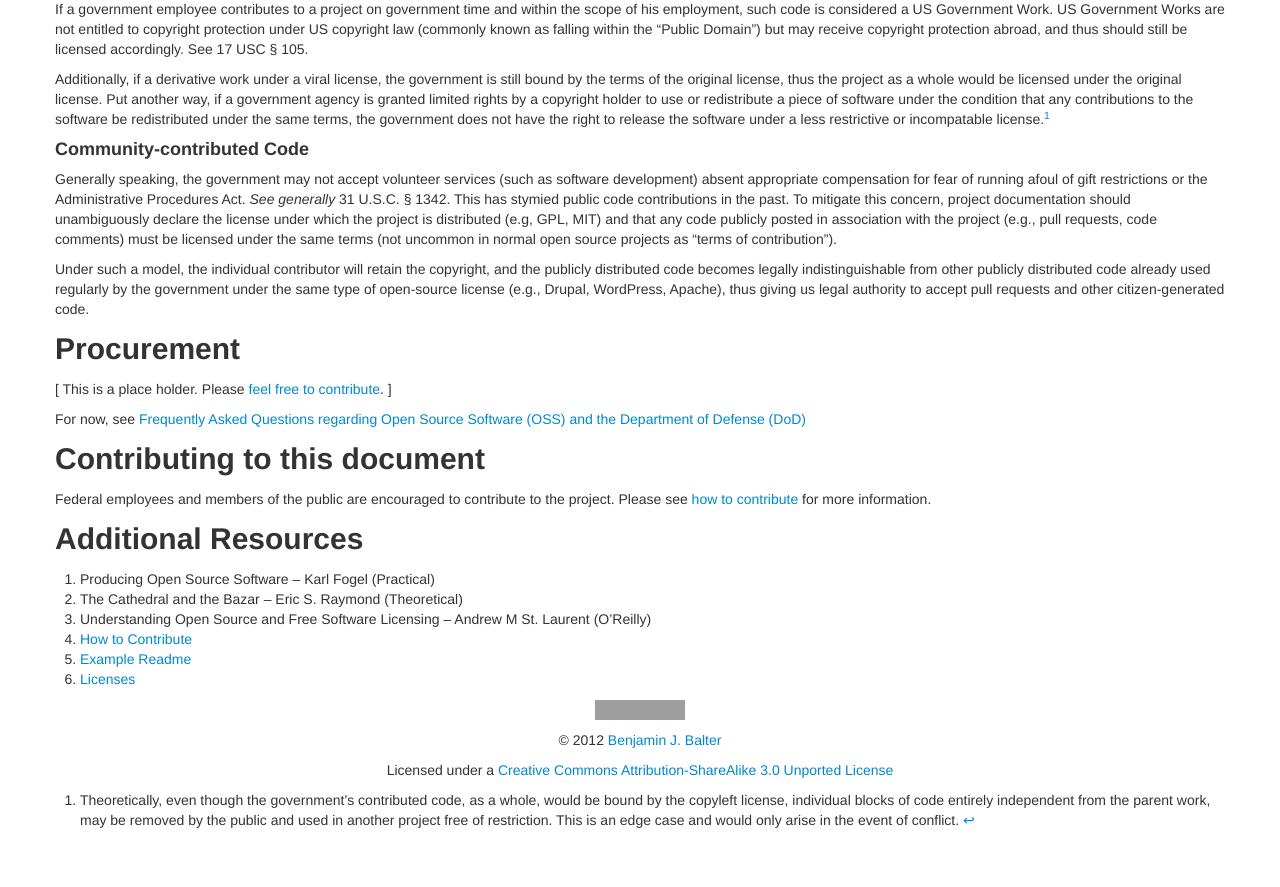
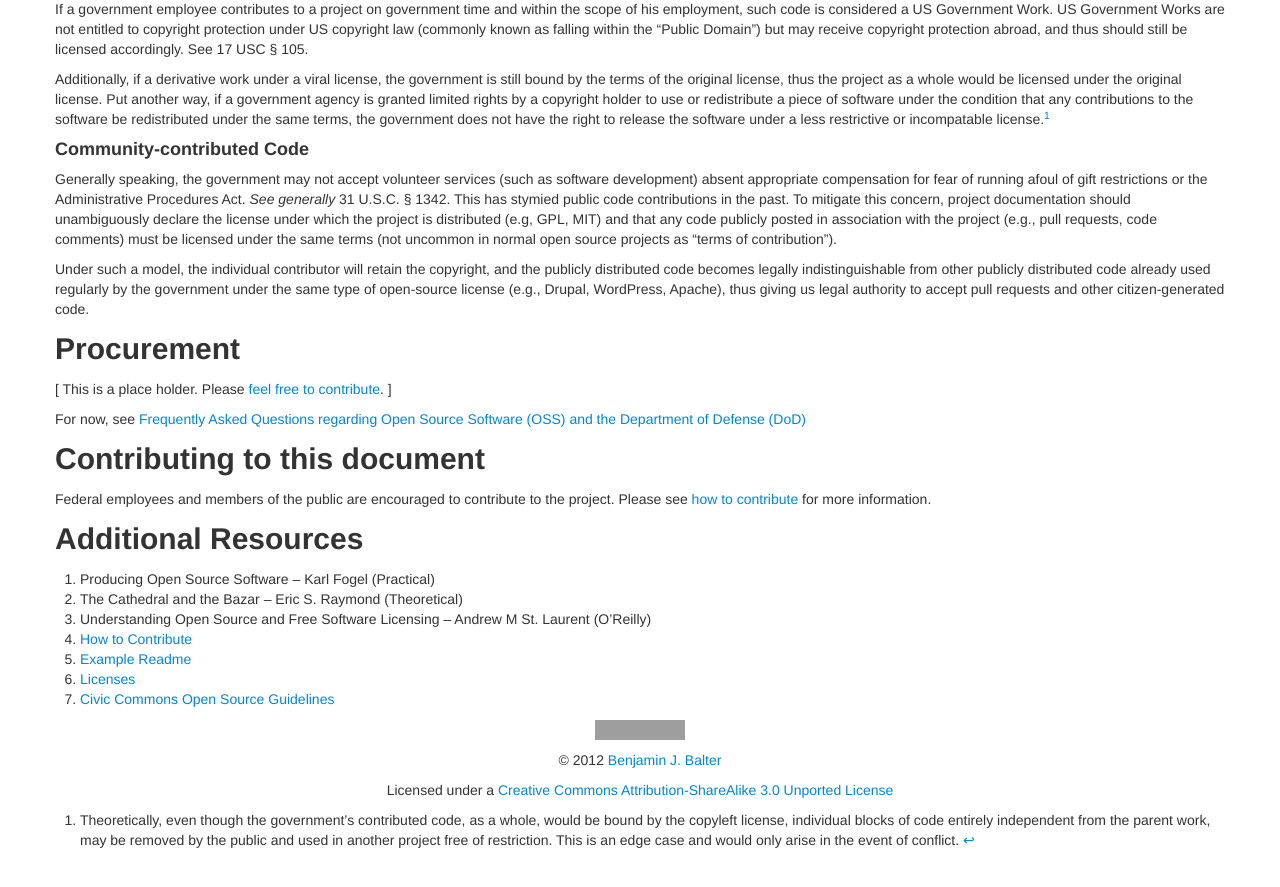
Before and after one commit to benbalter/open-source-for-government, a Jekyll site: the page built from index.md, in a window 1280 px wide and 900 px high, scrolled down 8332 px. Shown: the top 887 px of the window. Built offline with Jekyll 4.4.1, drawn with Linux system fonts in a browser that asks for light colours; nearby versions of some CDN libraries; grey boxes are pictures that could not be loaded.

Commit message:
add link to civic commons, fixes #2, props @philipashlock

```diff
--- a/index.md
+++ b/index.md
@@ -312,6 +312,7 @@ Federal employees and members of the public are encouraged to contribute to the
 4. [How to Contribute](how-to-contribute/)
 5. [Example Readme](example-readme/)
 6. [Licenses](licenses/)
+7. [Civic Commons Open Source Guidelines](http://wiki.civiccommons.org/Open_Source_Development_Guidelines)
 
 <div style="text-align: center" markdown="1">
 
```
